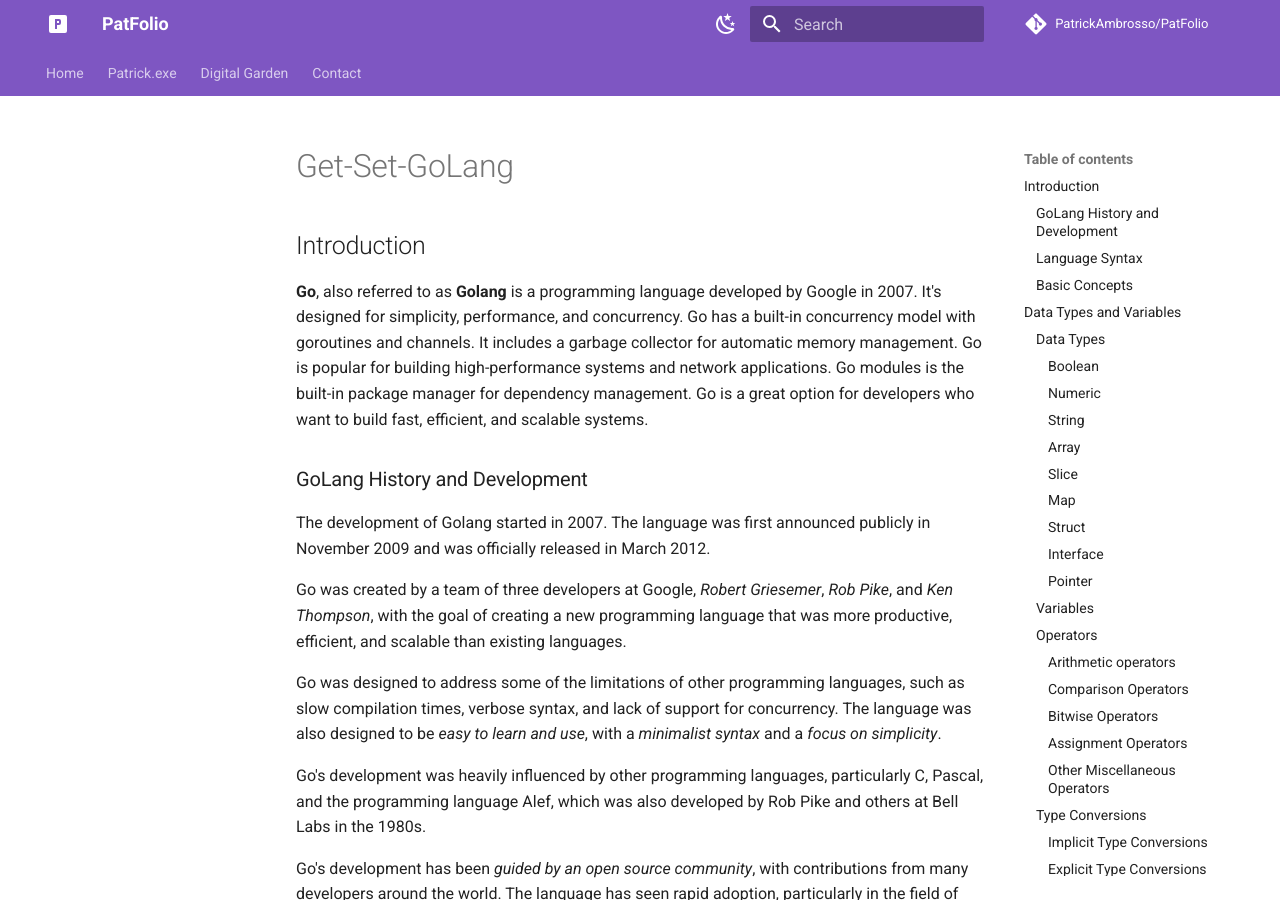
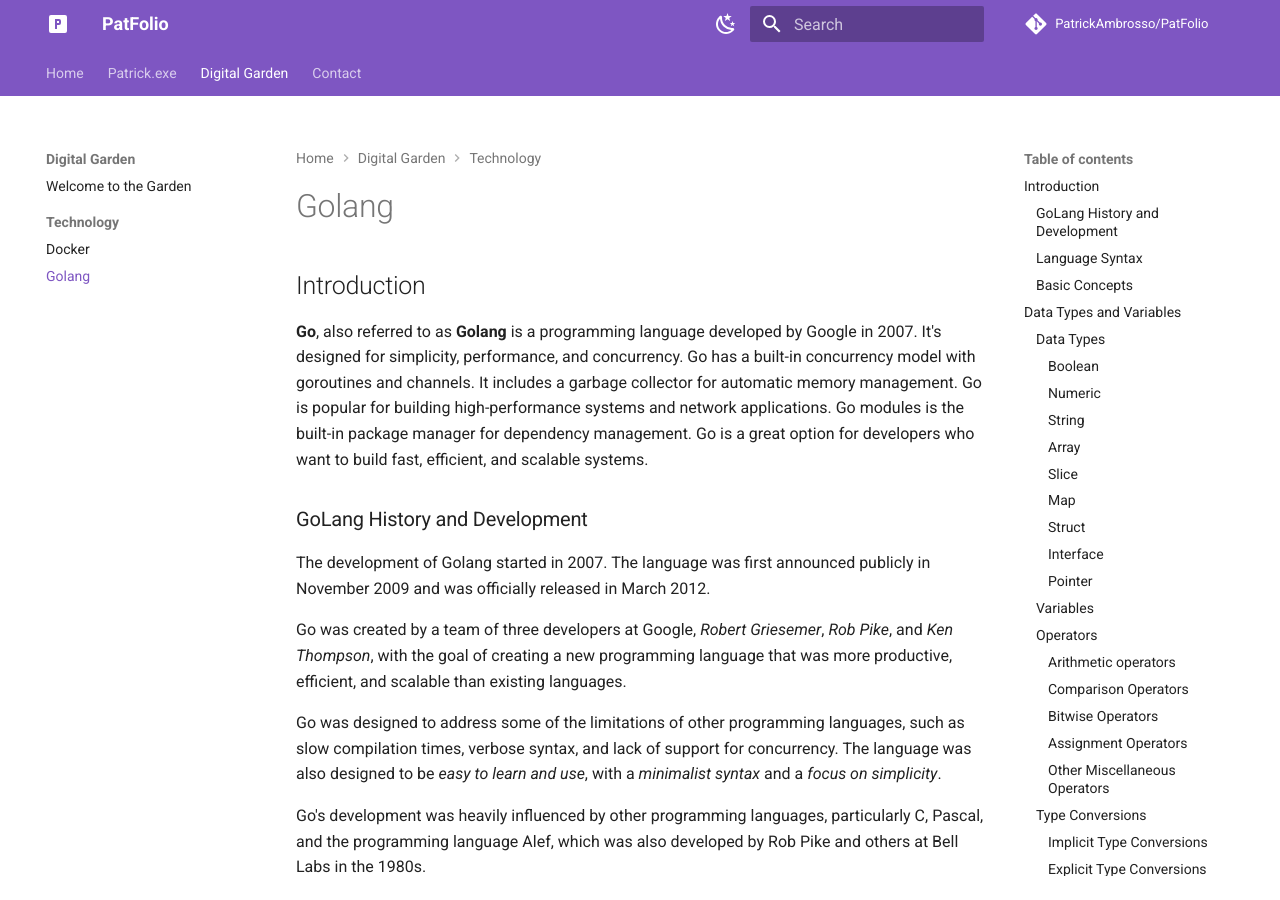
Before and after one commit to PatrickAmbrosso/Personal-Website, an MkDocs documentation site: the page built from docs/notes/golang.md, in a window 1280 px wide and 900 px high. Built offline with MkDocs 1.6.1 and Material for MkDocs 9.7.7, drawn with Linux system fonts in a browser that asks for light colours; comment, search, counter and statistics services are not loaded.

Commit message:
Update mkdocs.yml

```diff
--- a/mkdocs.yml
+++ b/mkdocs.yml
@@ -106,5 +106,6 @@
       - Welcome to the Garden: notes/garden-gate.md
       - Technology:
           - Docker: notes/docker.md
+          - Golang: notes/golang.md
   - Contact:
       - Get in touch: site-navs/contact.md
```
